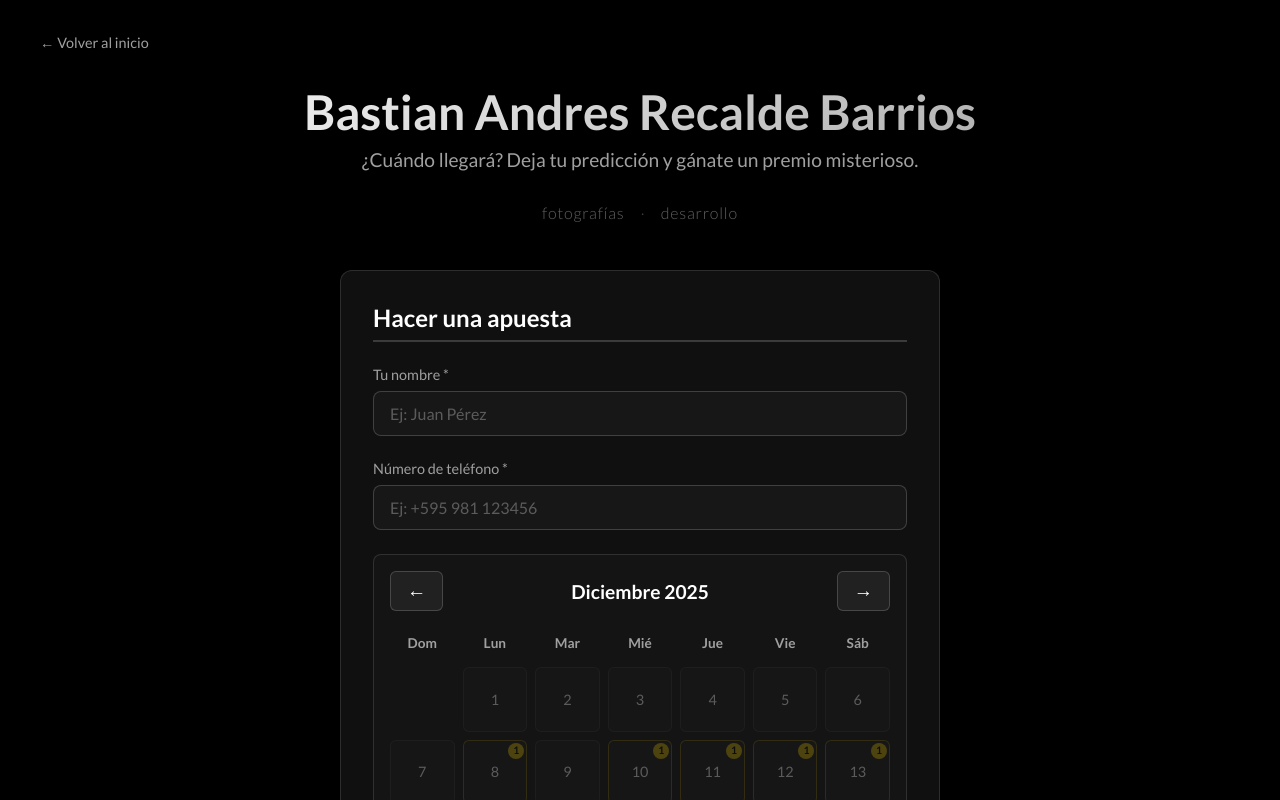
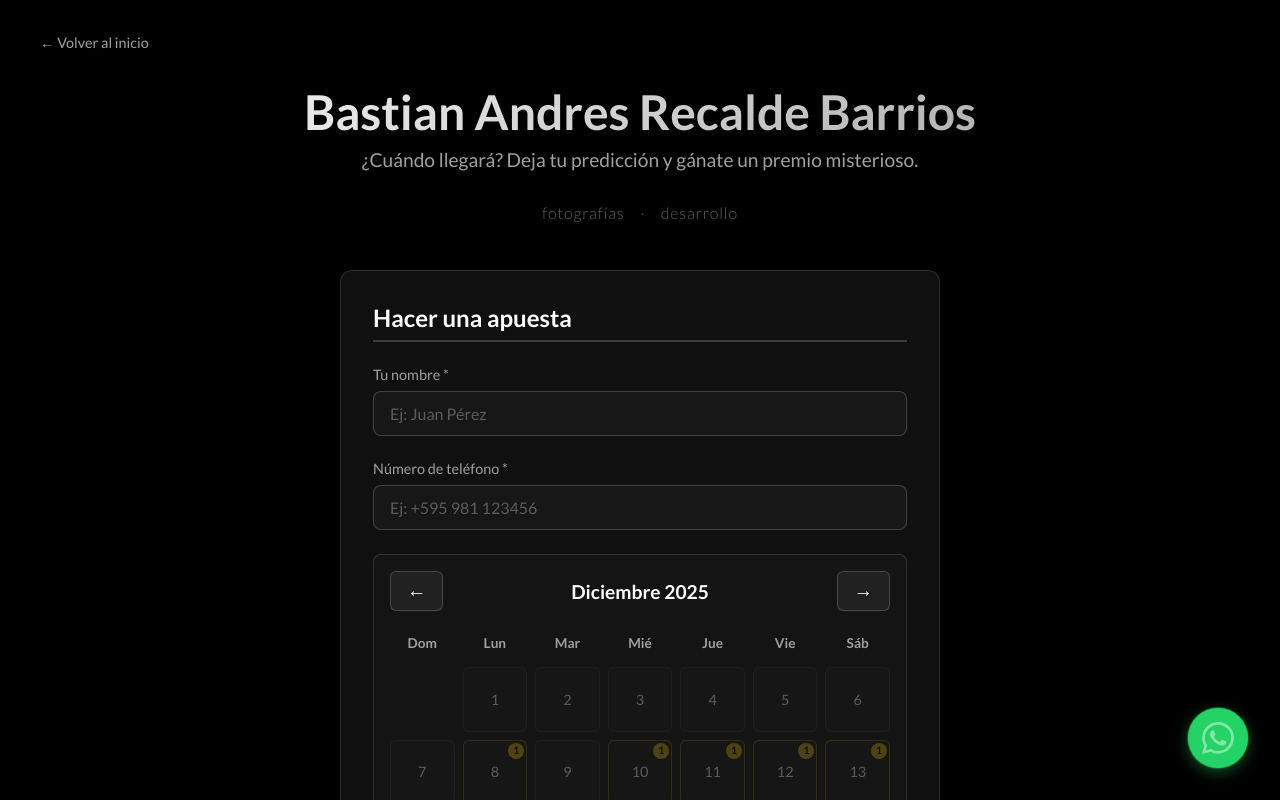
Before and after one commit to zcaraluna/s1mple_cloud, a Next.js app: page /bastian in a window 1280 px wide. Shown: the top 800 px of the page. Built offline with nearby package versions, Linux system fonts and the light colour scheme.

Commit message:
cambio de diseño

```diff
--- /dev/null
+++ b/app/components/WhatsAppButton.module.css
@@ -0,0 +1,82 @@
+.whatsappButton {
+  position: fixed;
+  bottom: 2rem;
+  right: 2rem;
+  width: 60px;
+  height: 60px;
+  background: #25d366;
+  border-radius: 50%;
+  display: flex;
+  align-items: center;
+  justify-content: center;
+  box-shadow: 0 4px 15px rgba(37, 211, 102, 0.4);
+  z-index: 1000;
+  transition: all 0.3s ease;
+  opacity: 0;
+  transform: scale(0);
+  text-decoration: none;
+  cursor: pointer;
+}
+
+.whatsappButton.visible {
+  opacity: 1;
+  transform: scale(1);
+}
+
+.whatsappButton:hover {
+  transform: scale(1.1);
+  box-shadow: 0 6px 20px rgba(37, 211, 102, 0.6);
+  background: #20ba5a;
+}
+
+.whatsappButton:active {
+  transform: scale(0.95);
+}
+
+.icon {
+  width: 32px;
+  height: 32px;
+  color: #fff;
+}
+
+/* Animación de pulso */
+.whatsappButton::before {
+  content: '';
+  position: absolute;
+  width: 100%;
+  height: 100%;
+  border-radius: 50%;
+  background: #25d366;
+  opacity: 0.6;
+  animation: pulse 2s infinite;
+}
+
+@keyframes pulse {
+  0% {
+    transform: scale(1);
+    opacity: 0.6;
+  }
+  50% {
+    transform: scale(1.2);
+    opacity: 0.3;
+  }
+  100% {
+    transform: scale(1);
+    opacity: 0.6;
+  }
+}
+
+/* Responsive */
+@media (max-width: 768px) {
+  .whatsappButton {
+    width: 56px;
+    height: 56px;
+    bottom: 1.5rem;
+    right: 1.5rem;
+  }
+
+  .icon {
+    width: 28px;
+    height: 28px;
+  }
+}
--- /dev/null
+++ b/app/components/WhatsAppButton.tsx
@@ -0,0 +1,42 @@
+'use client'
+
+import { useState, useEffect } from 'react'
+import styles from './WhatsAppButton.module.css'
+
+export default function WhatsAppButton() {
+  const [isVisible, setIsVisible] = useState(false)
+
+  // Número de WhatsApp (formato internacional sin +)
+  const phoneNumber = '595973408754'
+  const message = 'Hola, me gustaría contactarte'
+
+  const whatsappUrl = `https://wa.me/${phoneNumber}?text=${encodeURIComponent(message)}`
+
+  useEffect(() => {
+    // Mostrar el botón después de un pequeño delay
+    const timer = setTimeout(() => {
+      setIsVisible(true)
+    }, 1000)
+
+    return () => clearTimeout(timer)
+  }, [])
+
+  return (
+    <a
+      href={whatsappUrl}
+      target="_blank"
+      rel="noopener noreferrer"
+      className={`${styles.whatsappButton} ${isVisible ? styles.visible : ''}`}
+      aria-label="Contactar por WhatsApp"
+    >
+      <svg
+        xmlns="http://www.w3.org/2000/svg"
+        viewBox="0 0 24 24"
+        fill="currentColor"
+        className={styles.icon}
+      >
+        <path d="M17.472 14.382c-.297-.149-1.758-.867-2.03-.967-.273-.099-.471-.148-.67.15-.197.297-.767.966-.94 1.164-.173.199-.347.223-.644.075-.297-.15-1.255-.463-2.39-1.475-.883-.788-1.48-1.761-1.653-2.059-.173-.297-.018-.458.13-.606.134-.133.298-.347.446-.52.149-.174.198-.298.298-.497.099-.198.05-.371-.025-.52-.075-.149-.669-1.612-.916-2.207-.242-.579-.487-.5-.669-.51-.173-.008-.371-.01-.57-.01-.198 0-.52.074-.792.372-.272.297-1.04 1.016-1.04 2.479 0 1.462 1.065 2.875 1.213 3.074.149.198 2.096 3.2 5.077 4.487.709.306 1.262.489 1.694.625.712.227 1.36.195 1.871.118.571-.085 1.758-.719 2.006-1.413.248-.694.248-1.289.173-1.413-.074-.124-.272-.198-.57-.347m-5.421 7.403h-.004a9.87 9.87 0 01-5.031-1.378l-.361-.214-3.741.982.998-3.648-.235-.374a9.86 9.86 0 01-1.51-5.26c.001-5.45 4.436-9.884 9.888-9.884 2.64 0 5.122 1.03 6.988 2.898a9.825 9.825 0 012.893 6.994c-.003 5.45-4.437 9.884-9.885 9.884m8.413-18.297A11.815 11.815 0 0012.05 0C5.495 0 .16 5.335.157 11.892c0 2.096.547 4.142 1.588 5.945L.057 24l6.305-1.654a11.882 11.882 0 005.683 1.448h.005c6.554 0 11.89-5.335 11.893-11.893a11.821 11.821 0 00-3.48-8.413Z"/>
+      </svg>
+    </a>
+  )
+}
--- a/app/layout.tsx
+++ b/app/layout.tsx
@@ -1,6 +1,7 @@
 import type { Metadata } from 'next'
 import { Lato } from 'next/font/google'
 import { Analytics } from '@vercel/analytics/react'
+import WhatsAppButton from './components/WhatsAppButton'
 import './globals.css'
 
 const lato = Lato({
@@ -24,6 +25,7 @@ export default function RootLayout({
     <html lang="es" className={lato.variable}>
       <body>
         {children}
+        <WhatsAppButton />
         <Analytics />
       </body>
     </html>
```
